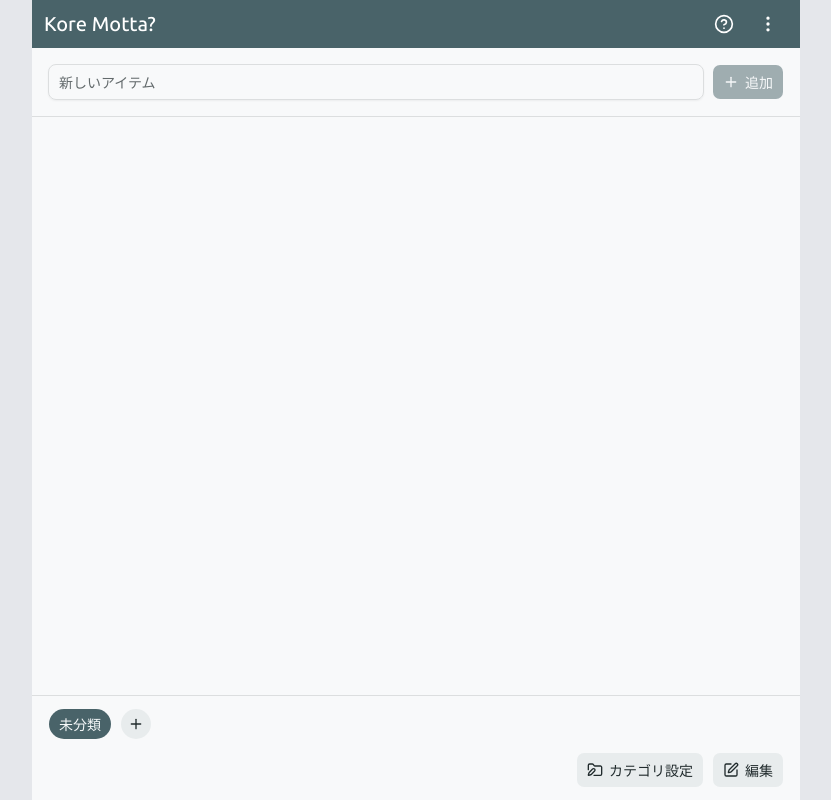
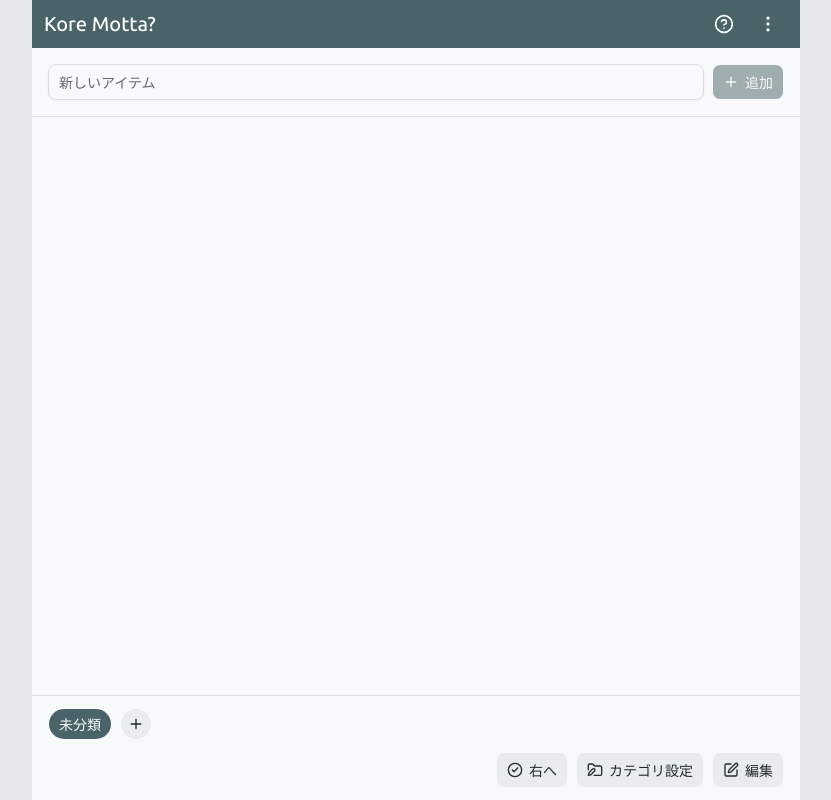
Before and after one commit to kem198/kore-motta, a Next.js app: page / in a window 1280 px wide. Shown: the whole page, without its empty margins (224-1055 px from the left). Built offline with nearby package versions, Linux system fonts and the light colour scheme; a web font is replaced by a local one.

Commit message:
feat: implement Todo toggle position functionality and update related components

```diff
--- a/src/components/shared/todo-app-navigation.tsx
+++ b/src/components/shared/todo-app-navigation.tsx
@@ -1,20 +1,32 @@
 import { Button } from "@/components/ui/button";
 import { MESSAGES } from "@/constants/messages";
-import { FolderEditIcon, SquarePenIcon } from "lucide-react";
+import { CircleCheckIcon, FolderEditIcon, SquarePenIcon } from "lucide-react";
 
 type TodoAppNavigationProps = {
   isEditing: boolean;
+  todoTogglePosition: "left" | "right";
   onToggleEditing: () => void;
+  onToggleTodoPosition: () => void;
   onOpenCategorySetting: () => void;
 };
 
 export function TodoAppNavigation({
   isEditing,
+  todoTogglePosition,
   onToggleEditing,
   onOpenCategorySetting,
+  onToggleTodoPosition,
 }: TodoAppNavigationProps) {
   return (
     <div className="flex justify-end gap-2">
+      <Button
+        variant="secondary"
+        onClick={onToggleTodoPosition}
+        aria-label={todoTogglePosition === "left" ? "右へ" : "左へ"}
+      >
+        <CircleCheckIcon />
+        {todoTogglePosition === "left" ? "右へ" : "左へ"}
+      </Button>
       <Button
         variant="secondary"
         aria-label="カテゴリ設定"
--- a/src/components/shared/todo-list.tsx
+++ b/src/components/shared/todo-list.tsx
@@ -17,6 +17,7 @@ import { Skeleton } from "@/components/ui/skeleton";
 import { MESSAGES } from "@/constants/messages";
 import { cn } from "@/lib/utils";
 import { Category } from "@/schemas/category-schema";
+import { Settings } from "@/schemas/settings-schema";
 import { Todo } from "@/schemas/todo-schema";
 import { ChevronDown, ChevronUp, Trash2 } from "lucide-react";
 import { Fragment } from "react";
@@ -120,6 +121,7 @@ function TodoItemActions({
 type TodoItemProps = {
   todo: Todo;
   categories: Category[];
+  todoTogglePosition: Settings["todoTogglePosition"];
   index: number;
   length: number;
   isEditing: boolean;
@@ -132,6 +134,7 @@ function TodoItem({
   index,
   todo,
   categories,
+  todoTogglePosition,
   length,
   isEditing,
   onDelete,
@@ -149,7 +152,10 @@ function TodoItem({
     <div
       role="listitem"
       aria-label={`Todo: ${todo.name}`}
-      className="flex w-full items-center gap-2"
+      className={cn(
+        "flex w-full items-center gap-2",
+        todoTogglePosition === "right" && "flex-row-reverse",
+      )}
     >
       <div className="flex shrink-0 items-center justify-center py-2">
         <TodoToggle
@@ -202,6 +208,7 @@ function TodoListLoading() {
 type TodoListContentProps = {
   todos: Todo[];
   categories: Category[];
+  todoTogglePosition: Settings["todoTogglePosition"];
   isEditing: boolean;
   onDelete: (todo: Todo) => void;
   onUpdate: (todo: Todo) => void;
@@ -212,6 +219,7 @@ type TodoListContentProps = {
 function TodoListContent({
   todos,
   categories,
+  todoTogglePosition,
   isEditing,
   onDelete,
   onUpdate,
@@ -226,6 +234,7 @@ function TodoListContent({
           <TodoItem
             todo={todo}
             categories={categories}
+            todoTogglePosition={todoTogglePosition}
             index={index}
             length={todos.length}
             isEditing={isEditing}
@@ -244,6 +253,7 @@ function TodoListContent({
 type TodoListProps = {
   todos: Todo[];
   categories: Category[];
+  todoTogglePosition: Settings["todoTogglePosition"];
   isLoaded: boolean;
   isEditing: boolean;
   onDelete: (todo: Todo) => void;
@@ -255,6 +265,7 @@ type TodoListProps = {
 export function TodoList({
   todos,
   categories,
+  todoTogglePosition,
   isLoaded,
   isEditing,
   onDelete,
@@ -274,6 +285,7 @@ export function TodoList({
     <TodoListContent
       todos={todos}
       categories={categories}
+      todoTogglePosition={todoTogglePosition}
       isEditing={isEditing}
       onDelete={onDelete}
       onUpdate={onUpdate}
--- a/src/constants/messages.ts
+++ b/src/constants/messages.ts
@@ -85,5 +85,7 @@ export const MESSAGES = {
     importError: "データの形式が不正なため、インポートできませんでした。",
     clipboardCopied: "登録内容をクリップボードにコピーしました",
     clipboardCopyError: "登録内容をクリップボードにコピーできませんでした",
+    changedTodoPosition: (position: "left" | "right") =>
+      `チェックボタンの位置を ${position === "right" ? "右" : "左"} へ変更しました`,
   },
 } as const;
--- a/src/features/todo-app.tsx
+++ b/src/features/todo-app.tsx
@@ -257,6 +257,24 @@ export function TodoApp() {
     }
   };
 
+  const handleToggleTodoPosition = () => {
+    const nextPosition =
+      appStorage.data.settings.todoTogglePosition === "left" ? "right" : "left";
+
+    updateAppStorage((current) => ({
+      ...current,
+      data: {
+        ...current.data,
+        settings: {
+          ...current.data.settings,
+          todoTogglePosition: nextPosition,
+        },
+      },
+    }));
+
+    toast.success(MESSAGES.toast.changedTodoPosition(nextPosition));
+  };
+
   const handleOpenCategoryEditDialog = () => {
     const selectedCategory = appStorage.data.categories.find(
       (category) => category.id === activeCategoryId,
@@ -349,6 +367,7 @@ export function TodoApp() {
         <TodoList
           todos={visibleTodos}
           categories={appStorage.data.categories}
+          todoTogglePosition={appStorage.data.settings.todoTogglePosition}
           isLoaded={isLoaded}
           isEditing={isEditing}
           onDelete={handleDelete}
@@ -379,7 +398,9 @@ export function TodoApp() {
 
             <TodoAppNavigation
               isEditing={isEditing}
+              todoTogglePosition={appStorage.data.settings.todoTogglePosition}
               onToggleEditing={() => setIsEditing((prev) => !prev)}
+              onToggleTodoPosition={handleToggleTodoPosition}
               onOpenCategorySetting={handleOpenCategoryEditDialog}
             />
           </div>
```
Also changed, not shown: 1 other file (tests, documents, lock files or other folders).
